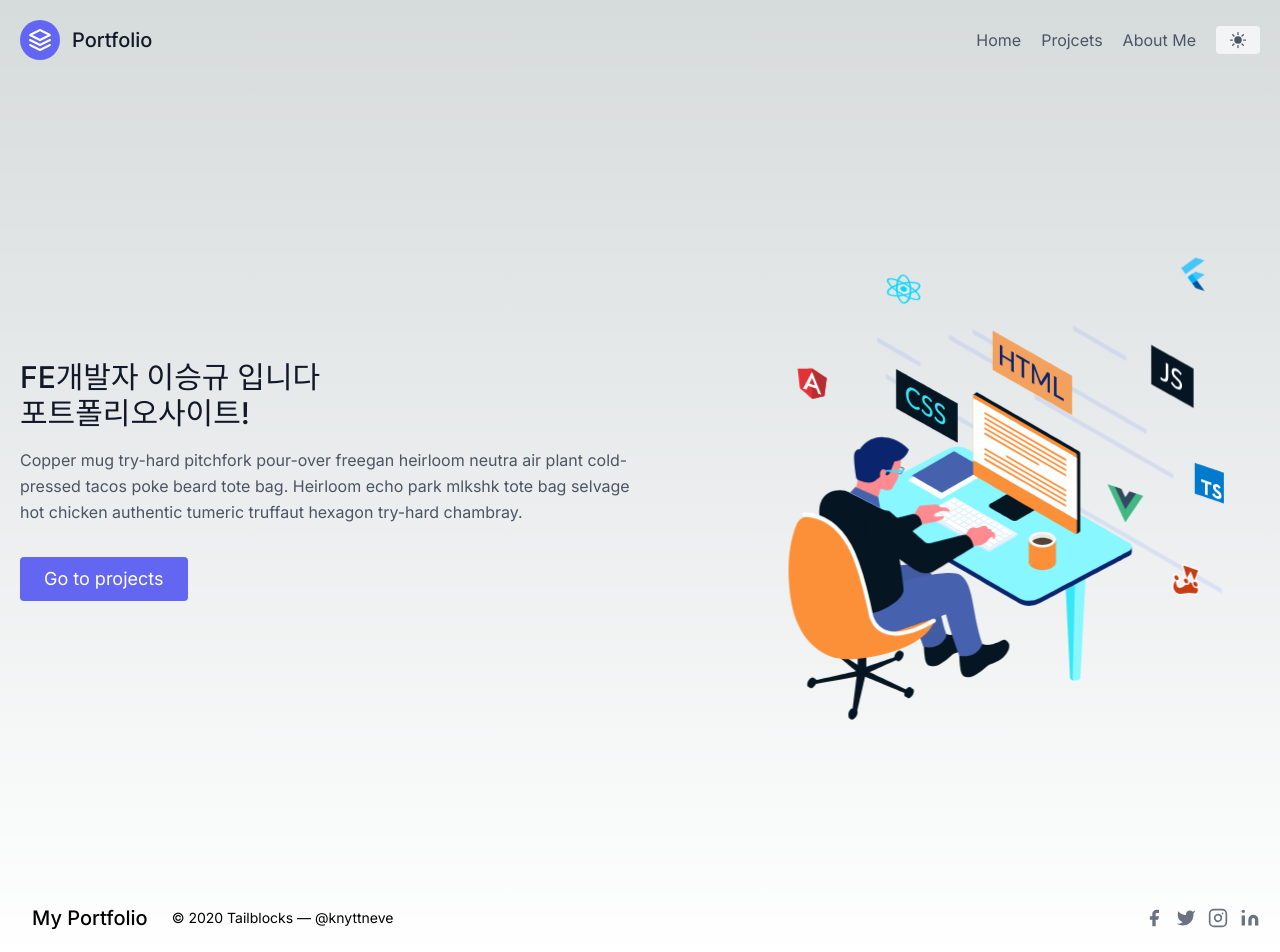
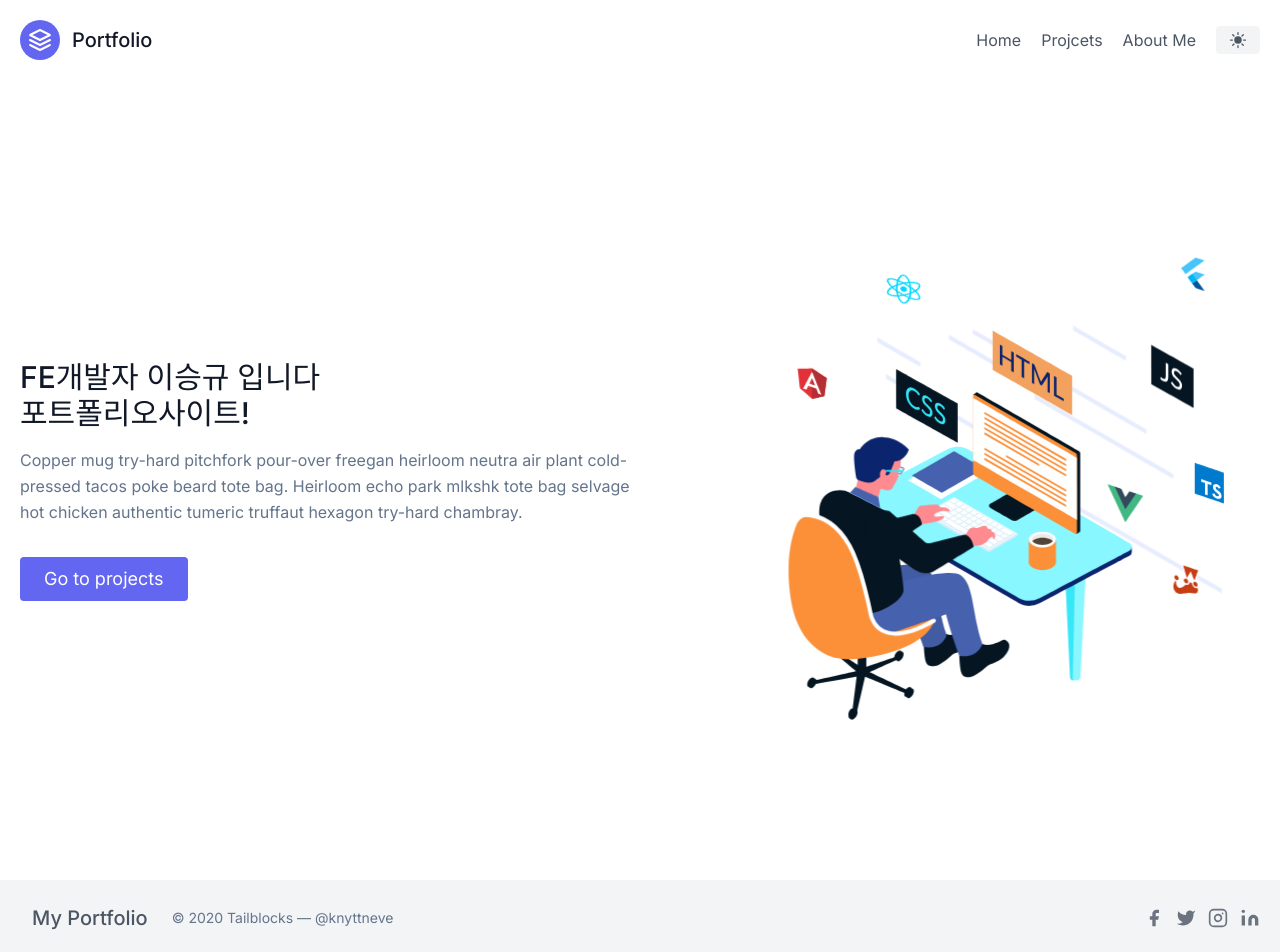
Before and after one commit to vbnm134678/Nextjs-portfolio, a Next.js app: page / in a window 1280 px wide. Shown: the top 952 px of the page. Built offline with nearby package versions, Linux system fonts and the light colour scheme.

Commit message:
global css 선언, babel 오류 수정

```diff
--- a/app/globals.css
+++ b/app/globals.css
@@ -2,32 +2,22 @@
 @tailwind components;
 @tailwind utilities;
 
-:root {
-  --foreground-rgb: 0, 0, 0;
-  --background-start-rgb: 214, 219, 220;
-  --background-end-rgb: 255, 255, 255;
+.bg-primary {
+  @apply bg-white dark:bg-slate-800
+}
+h1, h2, h3, h4, h5, h6 {
+  @apply text-slate-900 dark:text-white
 }
 
-@media (prefers-color-scheme: dark) {
-  :root {
-    --foreground-rgb: 255, 255, 255;
-    --background-start-rgb: 0, 0, 0;
-    --background-end-rgb: 0, 0, 0;
-  }
+footer {
+  @apply text-gray-600 dark:text-white/50
+  bg-gray-100 dark:bg-slate-600/20
 }
 
-body {
-  color: rgb(var(--foreground-rgb));
-  background: linear-gradient(
-      to bottom,
-      transparent,
-      rgb(var(--background-end-rgb))
-    )
-    rgb(var(--background-start-rgb));
+Link {
+  @apply text-slate-500 hover:text-slate-700 dark:text-slate-300 dark:hover:text-slate-50;
 }
 
-@layer utilities {
-  .text-balance {
-    text-wrap: balance;
-  }
+p {
+  @apply text-slate-500 dark:text-slate-400
 }
```
Also changed, not shown: .babelrc (deleted).
